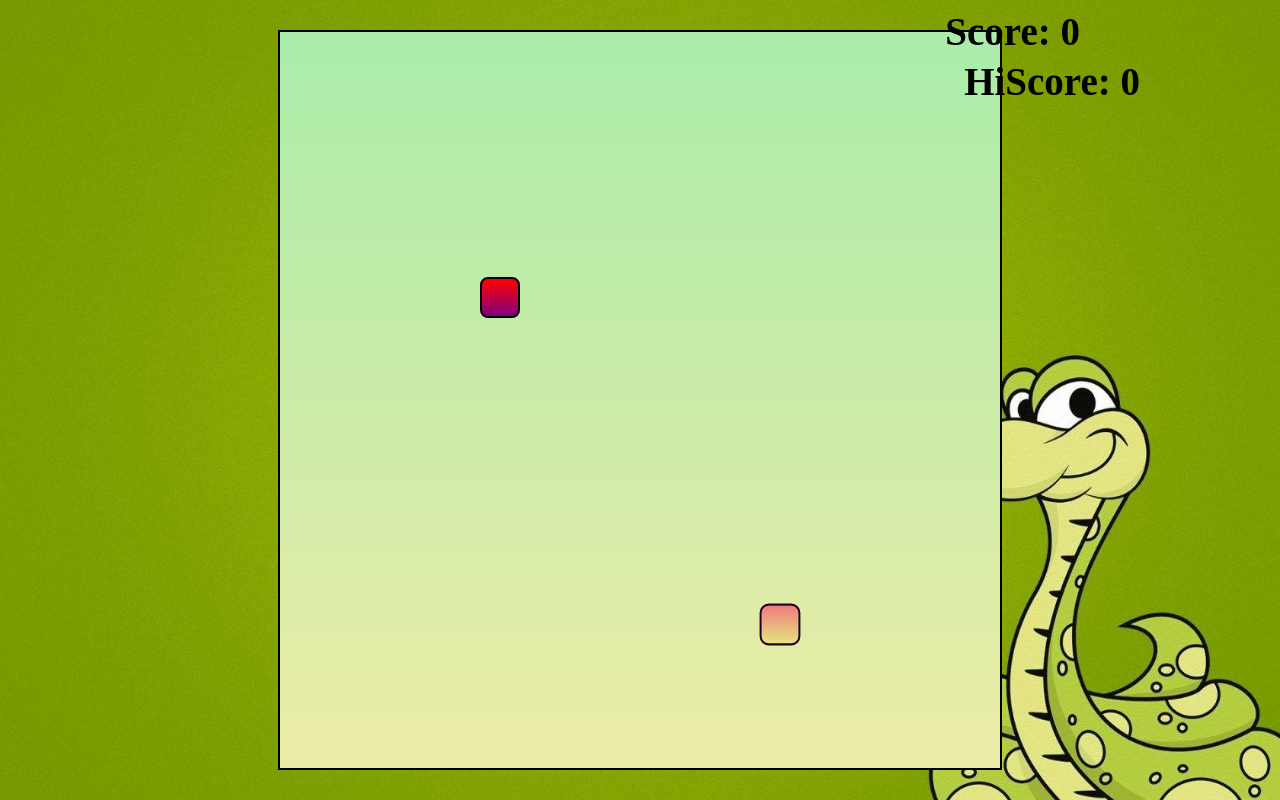
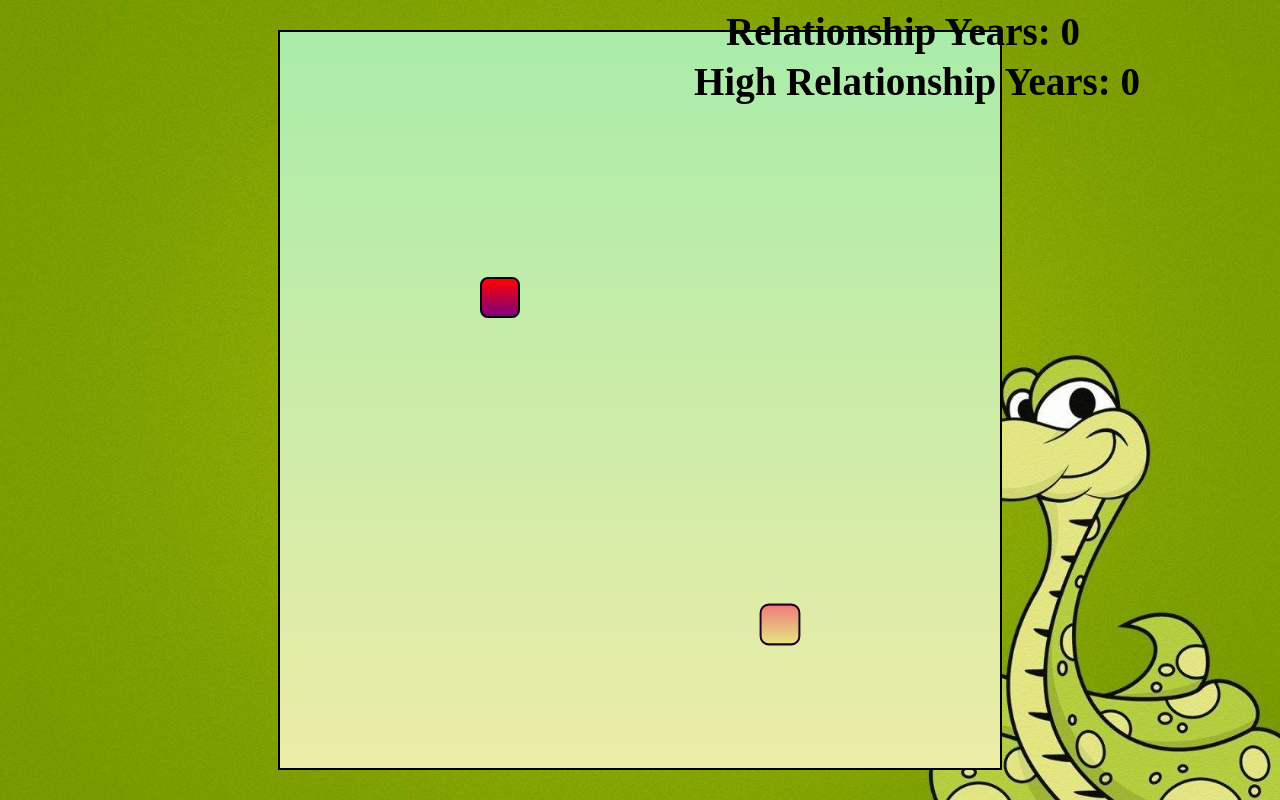
Before and after one commit to vipulattri/snakegame, a plain HTML site: page index.html in a window 1280 px wide. Drawn offline with Linux system fonts and the light colour scheme; a web font is replaced by a local one.

Commit message:
Update index.html

```diff
--- a/index.html
+++ b/index.html
@@ -9,8 +9,8 @@
 </head>
 <body>
     <div class="body">
-        <div id="scoreBox">Score: 0</div>
-        <div id="hiscoreBox">HiScore: 0</div>
+        <div id="scoreBox">Relationship Years: 0</div>
+        <div id="hiscoreBox">High Relationship Years: 0</div>
         <div id="board"></div>
     </div>
 </body>
```
